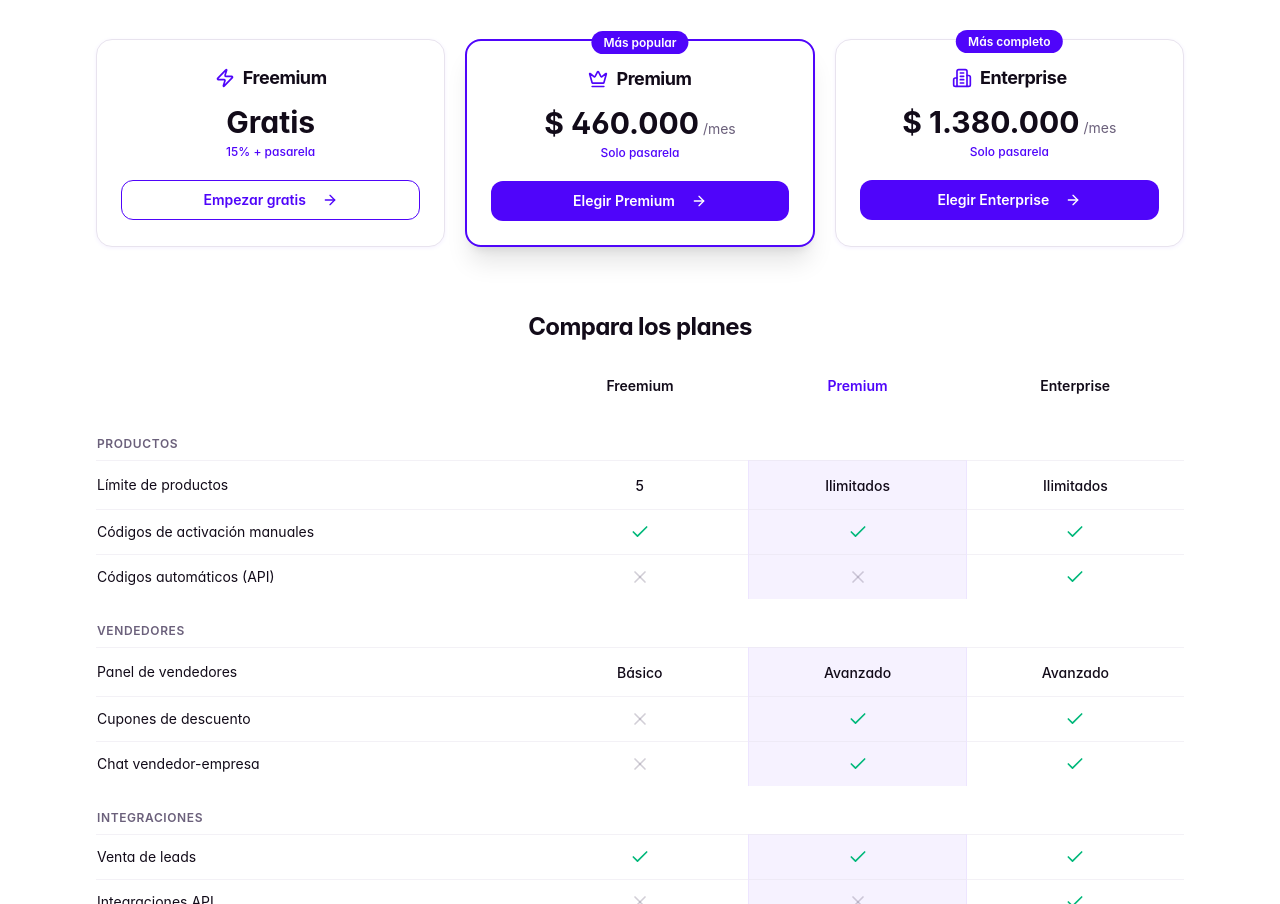
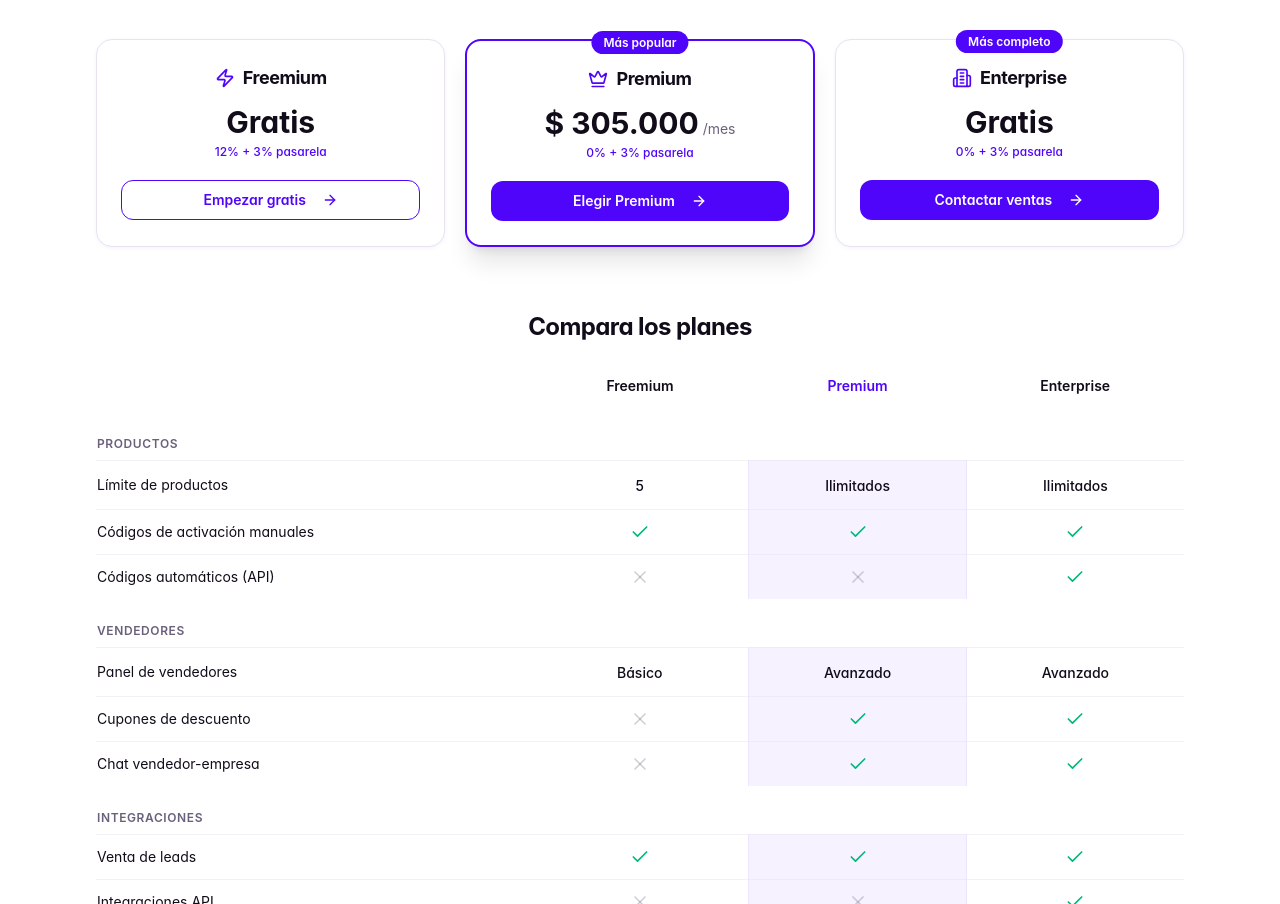
Before and after one commit to jeronimoomejia-hue/comision-hub, a React (Vite) app: page / in a window 1280 px wide. Shown: the part 3053-3957 px from the top of the page. Built offline with nearby package versions, Linux system fonts and the light colour scheme; the HTML template or start-up script is replaced by a standard one.

Commit message:
Preceding changes

```diff
--- a/src/components/landing/PricingSection.tsx
+++ b/src/components/landing/PricingSection.tsx
@@ -15,7 +15,7 @@ const plans = [
     priceCOP: 0,
     period: "Gratis siempre",
     badge: null,
-    feesShort: "15% + pasarela",
+    feesShort: "12% + 3% pasarela",
     cta: "Empezar gratis",
     variant: "outline" as const,
   },
@@ -23,11 +23,11 @@ const plans = [
     id: "premium",
     name: "Premium",
     icon: Crown,
-    priceEUR: 100,
-    priceCOP: 460000,
+    priceEUR: 70,
+    priceCOP: 305000,
     period: "/mes",
     badge: "Más popular",
-    feesShort: "Solo pasarela",
+    feesShort: "0% + 3% pasarela",
     cta: "Elegir Premium",
     variant: "default" as const,
   },
@@ -35,12 +35,12 @@ const plans = [
     id: "enterprise",
     name: "Enterprise",
     icon: Building2,
-    priceEUR: 300,
-    priceCOP: 1380000,
-    period: "/mes",
+    priceEUR: 0,
+    priceCOP: 0,
+    period: "Personalizado",
     badge: "Más completo",
-    feesShort: "Solo pasarela",
-    cta: "Elegir Enterprise",
+    feesShort: "0% + 3% pasarela",
+    cta: "Contactar ventas",
     variant: "default" as const,
   },
 ];
```
